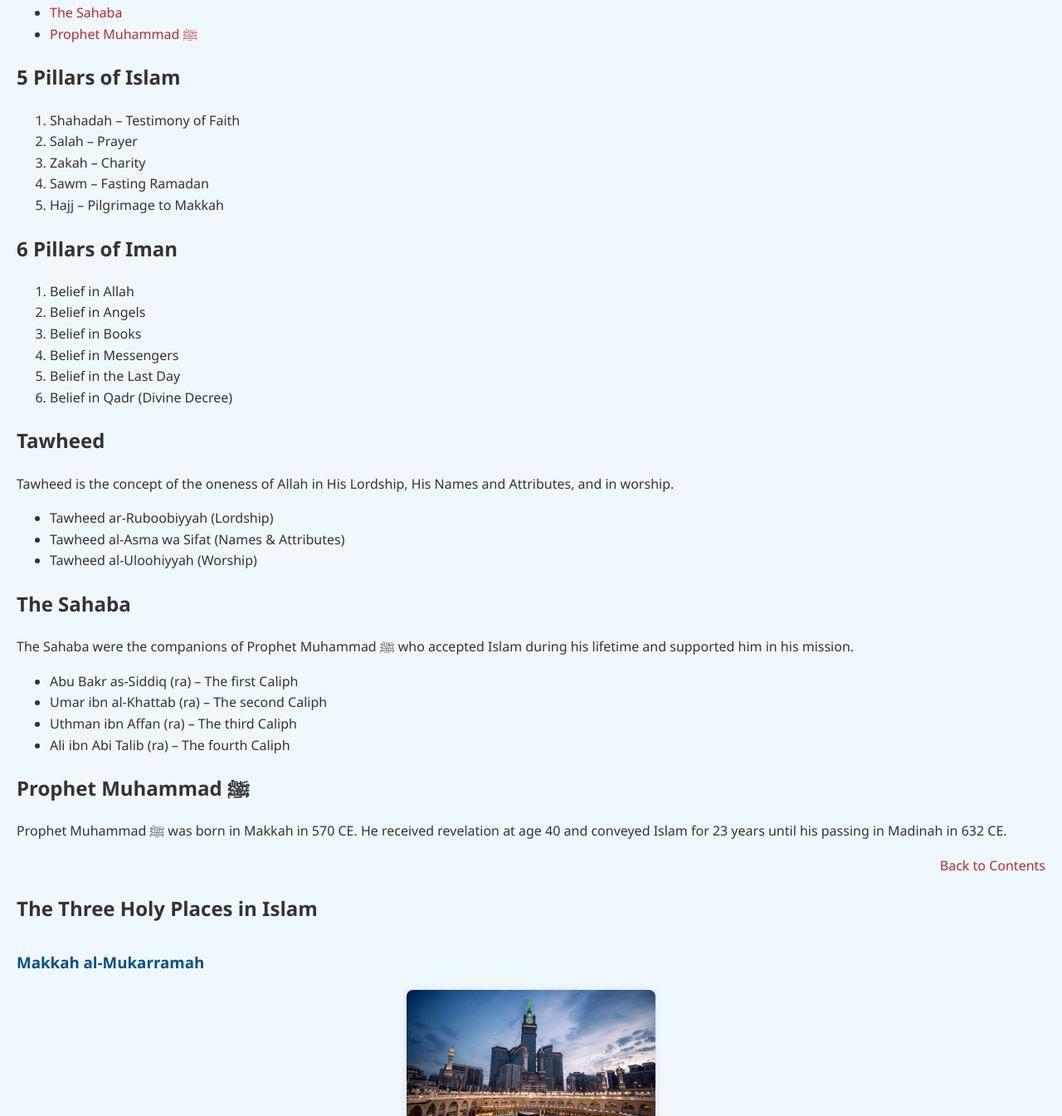
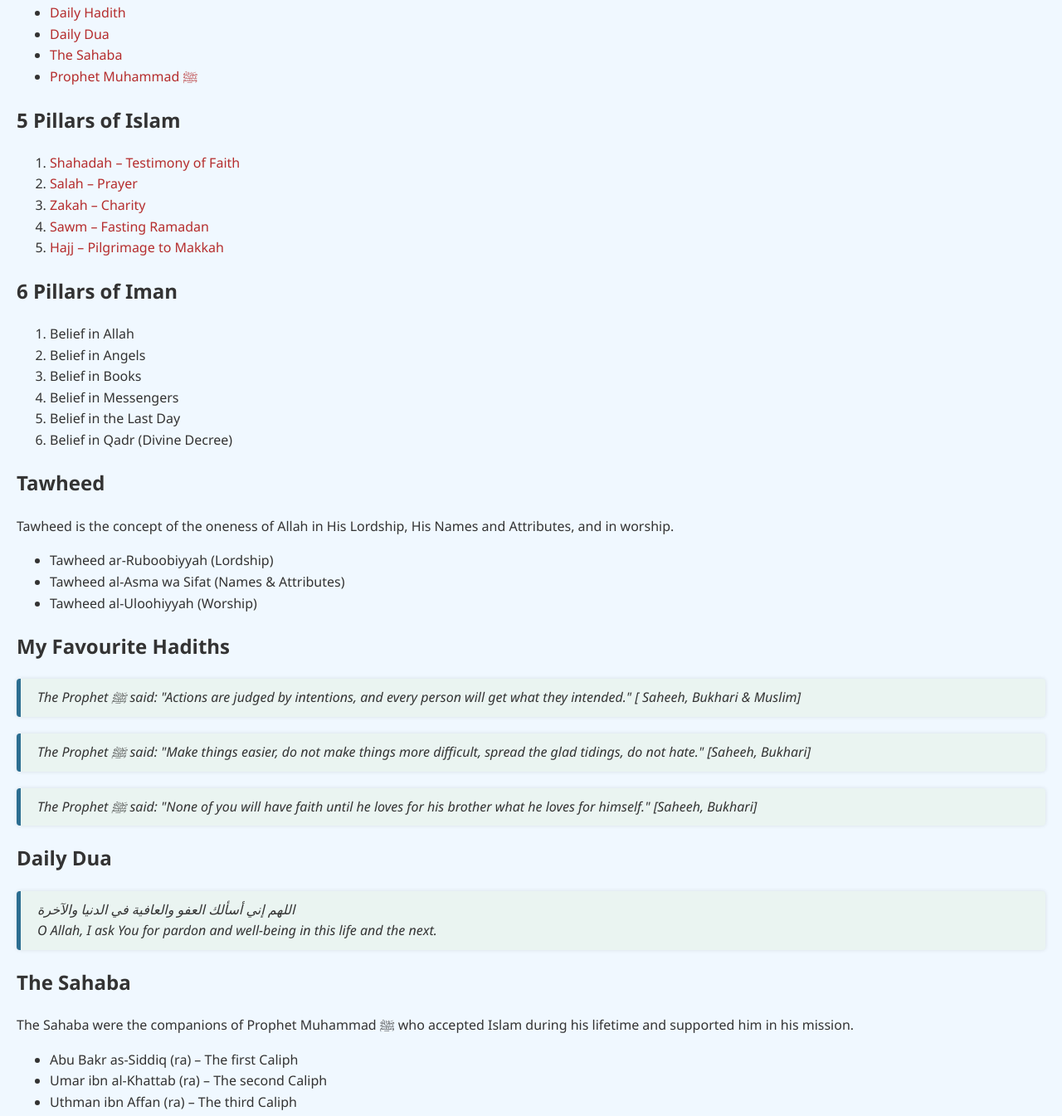
Before and after one commit to ADaud47/second-page, a plain HTML site: page index.html in a window 1280 px wide. Shown: the part 353-1698 px from the top of the page at 83% size. Drawn offline with Linux system fonts and the light colour scheme.

Commit message:
Added Daily Hadith and Dua sections with blockquote styling and updated Table of Contents

```diff
--- a/index.html
+++ b/index.html
@@ -11,7 +11,7 @@
   <link href="https://fonts.googleapis.com/css2?family=Noto+Sans&display=swap" rel="stylesheet">
 </head>
 
-<body id="top"> <!-- **ADDED id="top" for Back to Top links** -->
+<body id="top">
 
   <header>
     <h1>Islamic Knowledge Hub</h1>
@@ -24,13 +24,15 @@
   <p style="text-align: center; font-style: italic;">Welcome to the Islamic Knowledge Hub – your daily reflections, resources, and reminders.</p>
 
   <main>
-    <!-- **ADDED Table of Contents** -->
+
     <nav id="toc">
       <h2>Table of Contents</h2>
       <ul>
         <li><a href="#pillars-islam">5 Pillars of Islam</a></li>
         <li><a href="#pillars-iman">6 Pillars of Iman</a></li>
         <li><a href="#tawheed">Tawheed</a></li>
+        <li><a href="#hadith">Daily Hadith</a></li> <!-- **ADDED Hadith link to TOC** -->
+        <li><a href="#dua">Daily Dua</a></li> <!-- **ADDED Dua link to TOC** -->
         <li><a href="#sahaba">The Sahaba</a></li>
         <li><a href="#prophet">Prophet Muhammad ﷺ</a></li>
       </ul>
@@ -38,11 +40,11 @@
 
     <h2 id="pillars-islam">5 Pillars of Islam</h2>
     <ol>
-      <li>Shahadah – Testimony of Faith</li>
-      <li>Salah – Prayer</li>
-      <li>Zakah – Charity</li>
-      <li>Sawm – Fasting Ramadan</li>
-      <li>Hajj – Pilgrimage to Makkah</li>
+      <li><a href="shahadah.html">Shahadah – Testimony of Faith</a></li>
+      <li><a href="salah.html">Salah – Prayer</a></li>
+      <li><a href="zakah.html">Zakah – Charity</a></li>
+      <li><a href="sawm.html">Sawm – Fasting Ramadan</a></li>
+      <li><a href="hajj.html">Hajj – Pilgrimage to Makkah</a></li>
     </ol>
 
     <h2 id="pillars-iman">6 Pillars of Iman</h2>
@@ -63,6 +65,26 @@
       <li>Tawheed al-Uloohiyyah (Worship)</li>
     </ul>
 
+    <h2 id="hadith">My Favourite Hadiths</h2> <!-- **NEW Hadith section** -->
+
+    <blockquote>
+      The Prophet ﷺ said: "Actions are judged by intentions, and every person will get what they intended." <cite>[ Saheeh, Bukhari & Muslim]</cite>
+    </blockquote>
+
+    <blockquote>
+      The Prophet ﷺ said: "Make things easier, do not make things more difficult, spread the glad tidings, do not hate." <cite>[Saheeh, Bukhari]</cite>
+    </blockquote>
+
+    <blockquote>
+      The Prophet ﷺ said: "None of you will have faith until he loves for his brother what he loves for himself." <cite>[Saheeh, Bukhari]</cite>
+    </blockquote>
+
+    <h2 id="dua">Daily Dua</h2> <!-- **NEW Dua section** -->
+    <blockquote>
+      اللهم إني أسألك العفو والعافية في الدنيا والآخرة
+      <br>O Allah, I ask You for pardon and well-being in this life and the next.
+    </blockquote>
+
     <h2 id="sahaba">The Sahaba</h2>
     <p>The Sahaba were the companions of Prophet Muhammad ﷺ who accepted Islam during his lifetime and supported him in his mission.</p>
     <ul>
@@ -75,10 +97,7 @@
     <h2 id="prophet">Prophet Muhammad ﷺ</h2>
     <p>Prophet Muhammad ﷺ was born in Makkah in 570 CE. He received revelation at age 40 and conveyed Islam for 23 years until his passing in Madinah in 632 CE.</p>
 
-    <!-- **ADDED Back to Top links after each section (example shown)** -->
     <p style="text-align: right;"><a href="#top">Back to Contents</a></p>
-
-    <!-- EXISTING CONTENT BELOW -->
 
     <h2>The Three Holy Places in Islam</h2>
     <section>
```
Also changed, not shown: 1 other file.
